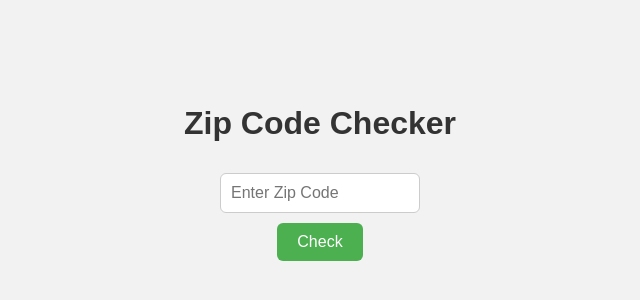
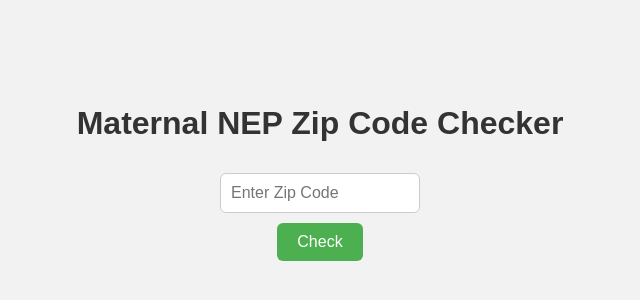
Before and after one commit to moomincoder/ZipCodeChecker, a plain HTML site: page index.html in a window 1280 px wide. Shown: the part 218-518 px from the top of the page, without its empty margins (320-960 px from the left). Drawn offline with Linux system fonts and the light colour scheme.

Commit message:
changed wording

```diff
--- a/index.html
+++ b/index.html
@@ -2,7 +2,7 @@
 <html lang="en">
 <head>
     <meta charset="UTF-8">
-    <title>Zip Code Checker</title>
+    <title>Maternal NEP Zip Code Checker</title>
     <style>
         body {
             font-family: Arial, sans-serif;
@@ -60,7 +60,7 @@
 </head>
 <body>
 
-    <h1>Zip Code Checker</h1>
+    <h1>Maternal NEP Zip Code Checker</h1>
     <input type="text" id="zipInput" placeholder="Enter Zip Code">
     <button onclick="checkZip()">Check</button>
 
```
